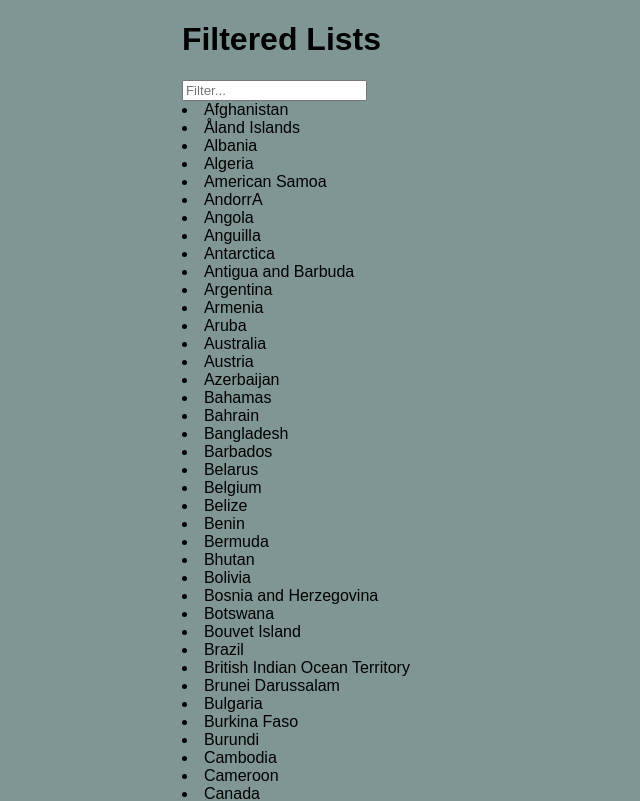
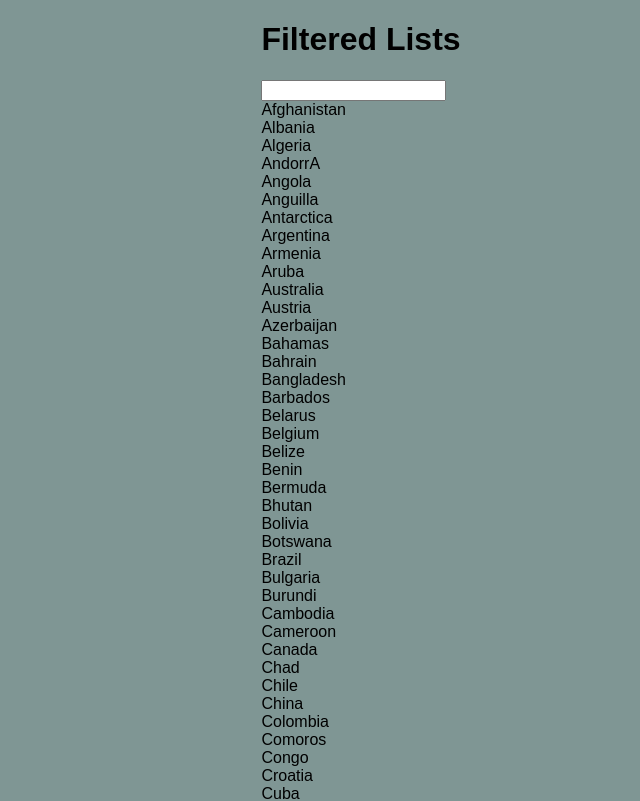
Before and after one commit to kalipsobznuni/react-search-101, a React (Create React App) app: page / in a window 1280 px wide. Shown: the top 801 px of the page, without its empty margins (279-919 px from the left). Built offline with nearby package versions, Linux system fonts and the light colour scheme.

Commit message:
full functionality

```diff
--- a/src/App.js
+++ b/src/App.js
@@ -2,26 +2,46 @@ import React, { Component } from 'react';
 import './App.css';
 
 class App extends Component {
+  constructor() {
+    super();
+    this.state = {
+      search: " "
+    }
+  }
+
+    changeSearch = (e) => {
+      const search = e.currentTarget.value.toLowerCase();
+      this.setState({ search });
+    }
+
   render() {
 
     const {data} = this.props;
+    const {search} = this.state;
+    const countriesList = data.map((erkir, idx)=>{
+      //console.log(search)
+      if(erkir.name.toLowerCase().includes(search)) {
+        return <div className='list' key={idx}> {name} </div>
+   } else {
+     //console.log(erkir.name)
+      return(
+        <div key={idx}>{erkir.name}</div>
 
-const countriesList = data.map(name=>{
-  return(
-    <li>{name.name}</li>
-  )
-
+      )}
     });
-
 
     return (
       <div className="App">
         <div className='filtered'>
           <div>
           <h1> Filtered Lists </h1>
-              <input type="text" className="search" placeholder="Filter...">
-              </input>
-              {countriesList}
+            <input type="text"
+              className="search"
+              placeholder="Filter..."
+              value={this.state.search}
+              onChange={(e) => this.setState({search: e.currentTarget.value})}
+              />
+              <div className='list'>{countriesList}</div>
         </div>
     </div>
 </div>
@@ -30,3 +50,11 @@ const countriesList = data.map(name=>{
 }
 
 export default App;
+
+/*
+const countriesList= data.filter(
+  (country)=>{
+    return data.name.indexOf(this.state.search) !== -1;
+  }
+)
+*/
```
Lines whose indentation alone changed are shown as unchanged.
